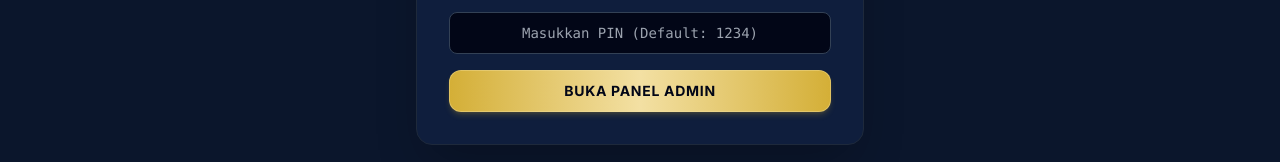
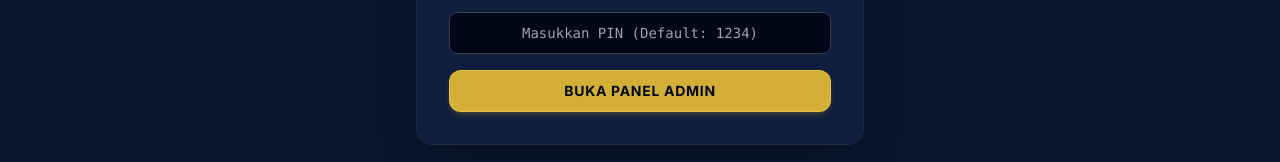
Before and after one commit to intelleo/pcl, a Vue app: page /admin in a window 1280 px wide. Shown: the part 338-500 px from the top of the page. Built offline with nearby package versions, Linux system fonts and the light colour scheme; no server answers.

Commit message:
style(button): ganti gradasi tombol/tab dengan warna solid gold (#D4AF37) yang bersih dan tegas

```diff
--- a/src/components/umum/TombolDasar.vue
+++ b/src/components/umum/TombolDasar.vue
@@ -26,10 +26,10 @@ defineProps({
     :disabled="dinonaktifkan || sedangMemuat"
     class="relative inline-flex items-center justify-center px-4 py-2.5 text-xs sm:text-sm font-bold tracking-wider uppercase transition-all duration-200 rounded-xl shadow-md focus:outline-none focus:ring-2 focus:ring-offset-2 focus:ring-offset-pcl-navy disabled:opacity-50 disabled:cursor-not-allowed group cursor-pointer"
     :class="{
-      'bg-gradient-to-r from-pcl-gold via-pcl-goldLight to-pcl-gold hover:from-pcl-goldLight hover:to-pcl-gold text-slate-950 font-black shadow-pcl-gold/20 hover:shadow-pcl-gold/40 border border-pcl-goldLight/40': varian === 'primer' || varian === 'gold',
+      'bg-pcl-gold hover:bg-yellow-400 text-slate-950 font-black shadow-pcl-gold/20 hover:shadow-pcl-gold/40 border border-yellow-300/40': varian === 'primer' || varian === 'gold',
       'bg-pcl-cardLight hover:bg-pcl-royal/40 text-pcl-white border border-pcl-border hover:border-pcl-gold/40': varian === 'sekunder',
-      'bg-gradient-to-r from-pcl-blueGlow to-pcl-royal hover:from-blue-400 hover:to-pcl-royal text-white shadow-pcl-blueGlow/20': varian === 'aksen',
-      'bg-red-600/90 hover:bg-red-500 text-white shadow-red-600/20 border border-red-500/40': varian === 'bahaya',
+      'bg-pcl-blueGlow hover:bg-blue-400 text-white shadow-pcl-blueGlow/20': varian === 'aksen',
+      'bg-red-600 hover:bg-red-500 text-white shadow-red-600/20 border border-red-500/40': varian === 'bahaya',
       'bg-transparent hover:bg-pcl-cardLight/60 text-pcl-silver hover:text-white border border-pcl-border hover:border-pcl-gold/50': varian === 'outline'
     }"
   >
--- a/src/views/TurnamenView.vue
+++ b/src/views/TurnamenView.vue
@@ -28,16 +28,16 @@ onMounted(async () => {
       <div class="inline-flex p-1 rounded-xl bg-pcl-navy border border-pcl-border w-full sm:w-auto">
         <button
           @click="tabAktif = 'grup'"
-          class="flex-1 sm:flex-initial flex items-center justify-center gap-2 px-4 py-2 rounded-lg text-xs font-bold uppercase tracking-wider transition-all"
-          :class="tabAktif === 'grup' ? 'bg-gradient-to-r from-pcl-gold to-pcl-bronze text-slate-950 shadow-md font-black' : 'text-pcl-silver hover:text-white'"
+          class="flex-1 sm:flex-initial flex items-center justify-center gap-2 px-4 py-2 rounded-lg text-xs font-bold uppercase tracking-wider transition-all cursor-pointer"
+          :class="tabAktif === 'grup' ? 'bg-pcl-gold text-slate-950 shadow-md font-black' : 'text-pcl-silver hover:text-white'"
         >
           <Shield class="w-4 h-4" />
           Fase Grup
         </button>
         <button
           @click="tabAktif = 'knockout'"
-          class="flex-1 sm:flex-initial flex items-center justify-center gap-2 px-4 py-2 rounded-lg text-xs font-bold uppercase tracking-wider transition-all"
-          :class="tabAktif === 'knockout' ? 'bg-gradient-to-r from-pcl-gold to-pcl-bronze text-slate-950 shadow-md font-black' : 'text-pcl-silver hover:text-white'"
+          class="flex-1 sm:flex-initial flex items-center justify-center gap-2 px-4 py-2 rounded-lg text-xs font-bold uppercase tracking-wider transition-all cursor-pointer"
+          :class="tabAktif === 'knockout' ? 'bg-pcl-gold text-slate-950 shadow-md font-black' : 'text-pcl-silver hover:text-white'"
         >
           <GitBranch class="w-4 h-4" />
           Bagan Gugur
```
